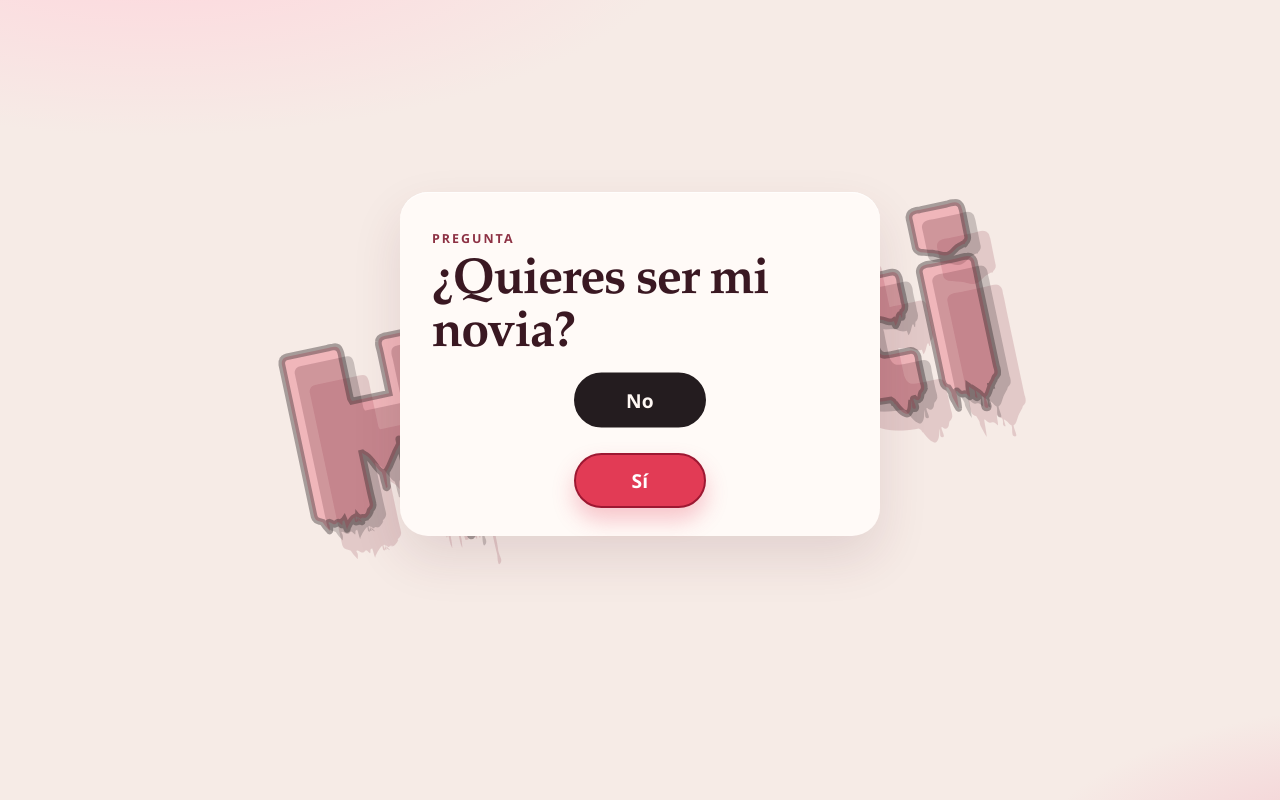
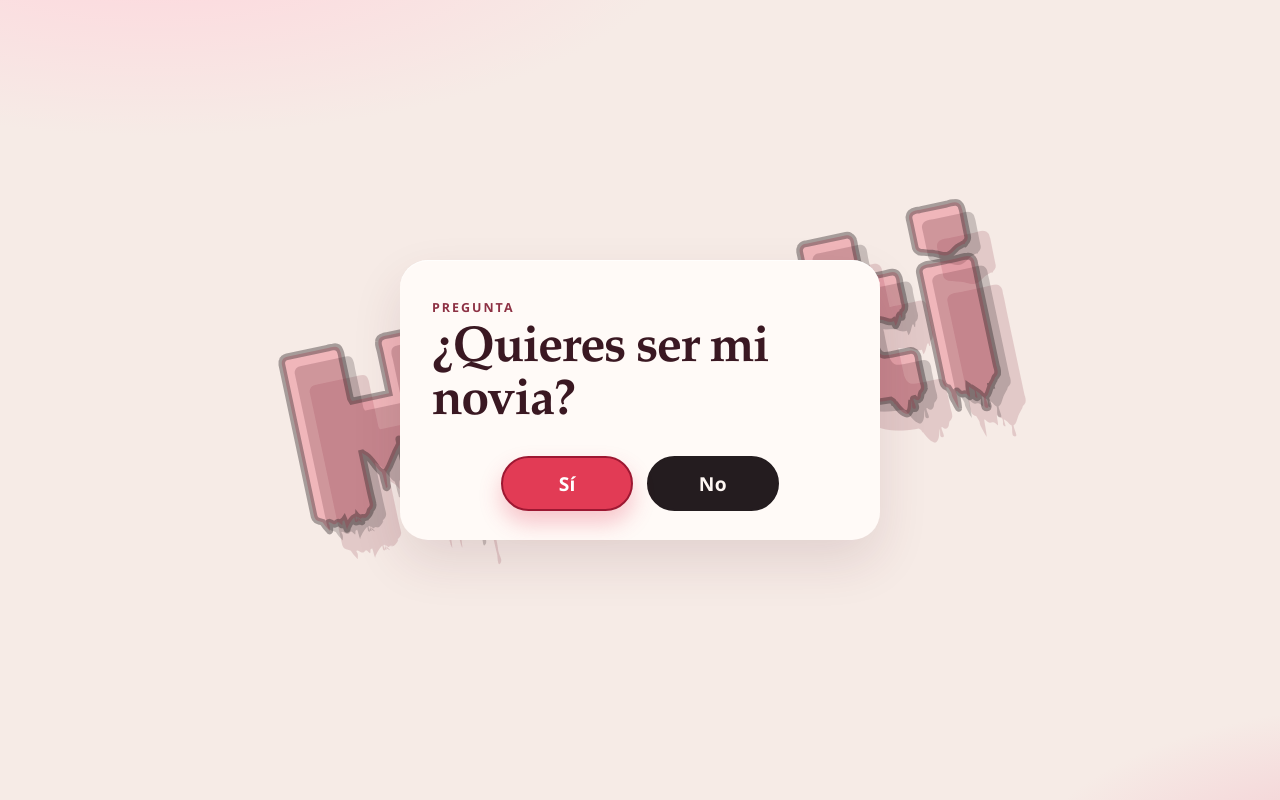
Before and after one commit to ArontiDumpti/dayathnkimsexi, a PHP site: page / in a window 1280 px wide. Run offline with PHP 8.4, Linux system fonts and the light colour scheme.

Commit message:
Keep No beside Sí until the first click
The two buttons start together in the card. The first click on No frees it so later clicks move it around the screen.

```diff
--- a/estilos.css
+++ b/estilos.css
@@ -22,10 +22,10 @@ body {
 body {
   min-height: 100vh;
   display: flex;
-  align-items: flex-start;
+  align-items: center;
   justify-content: center;
   padding:
-    max(24vh, calc(env(safe-area-inset-top) + 8.5rem))
+    max(28px, env(safe-area-inset-top))
     16px
     max(28px, env(safe-area-inset-bottom));
   overflow-x: hidden;
@@ -109,11 +109,11 @@ h1 {
 }
 
 .arena {
-  display: grid;
-  align-items: end;
-  justify-items: center;
-  height: 8.5rem;
-  margin: 0.6rem 0 0;
+  display: flex;
+  justify-content: center;
+  align-items: center;
+  gap: 0.85rem;
+  margin: 1.6rem 0 0;
 }
 
 .btn {
@@ -139,14 +139,16 @@ h1 {
 }
 
 .btn-no {
-  position: fixed;
-  z-index: 6;
-  left: 50%;
-  top: 50%;
+  position: static;
   border: 2px solid var(--noche);
   background: var(--noche);
   color: #fff8f4;
-  transform: translate(-50%, -50%);
+}
+
+.btn-no.suelto {
+  position: fixed;
+  z-index: 6;
+  margin: 0;
   transition:
     left 0.55s cubic-bezier(0.2, 0.75, 0.2, 1),
     top 0.55s cubic-bezier(0.2, 0.75, 0.2, 1),
@@ -230,11 +232,6 @@ h1 {
   text-align: center;
 }
 
-body[data-estado="complete"] {
-  align-items: center;
-  padding-top: max(28px, env(safe-area-inset-top));
-}
-
 body[data-estado="complete"] .panel-ask {
   display: none;
 }
@@ -281,10 +278,6 @@ body[data-estado="complete"] .panel-complete {
 }
 
 @media (max-width: 519px) {
-  body {
-    padding-top: max(34vh, calc(env(safe-area-inset-top) + 12rem));
-  }
-
   .marca p {
     top: 7vh;
     font-size: 5.6rem;
@@ -300,7 +293,7 @@ body[data-estado="complete"] .panel-complete {
 
 @media (max-height: 700px) {
   body {
-    padding-top: max(18vh, calc(env(safe-area-inset-top) + 6.5rem));
+    align-items: flex-start;
   }
 }
 
--- a/index.php
+++ b/index.php
@@ -69,6 +69,10 @@ if ($cambios !== 1) {
 }
 
 if ($estilo !== '') {
+    $html = str_replace('class="btn btn-no"', 'class="btn btn-no suelto"', $html, $cambios);
+    if ($cambios !== 1) {
+        rechazar(500, 'No se pudo soltar el botón.');
+    }
     $html = str_replace('data-spot=""', 'style="' . $estilo . '"', $html, $cambios);
     if ($cambios !== 1) {
         rechazar(500, 'No se pudo mover el botón.');
--- a/juego.js
+++ b/juego.js
@@ -26,6 +26,7 @@ function anclar() {
     return;
   }
   const caja = no.getBoundingClientRect();
+  no.classList.add("suelto");
   no.style.transition = "none";
   no.style.left = `${caja.left}px`;
   no.style.top = `${caja.top}px`;
```
Also changed, not shown: README.md.
